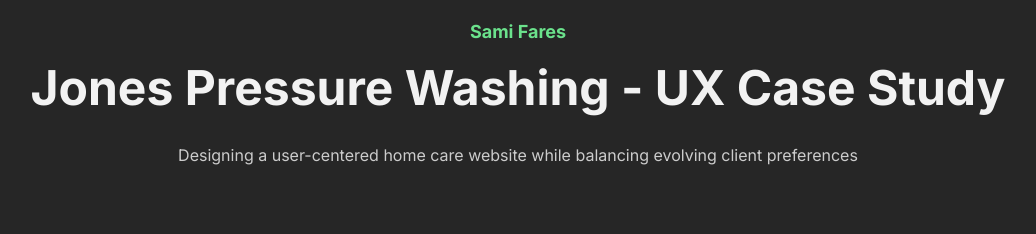
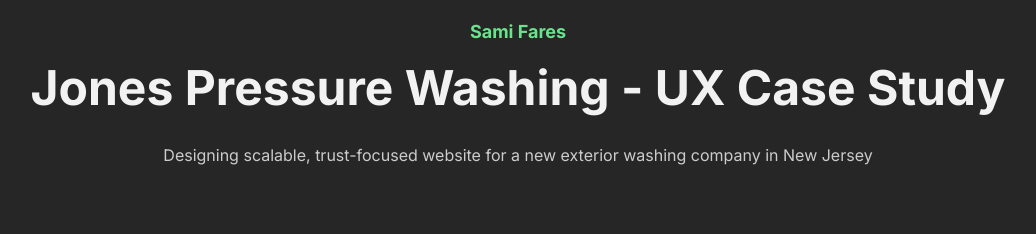
Before and after one commit to pixelverse-studios/sami-fares-portfolio, a Next.js app: page /works/jones-pressure-washing in a window 1280 px wide. Shown: the top 234 px of the page, without its empty margins (122-1158 px from the left). Built offline with nearby package versions, Linux system fonts and the light colour scheme.

Commit message:
fix subheader

```diff
--- a/src/app/works/jones-pressure-washing/page.tsx
+++ b/src/app/works/jones-pressure-washing/page.tsx
@@ -14,7 +14,7 @@
       <WorkHero
         img="/assets/JPW case/JPW_Hero.png"
         header="Jones Pressure Washing - UX Case Study"
-        descriptor="Designing a user-centered home care website while balancing evolving client preferences"
+        descriptor="Designing scalable, trust-focused website for a new exterior washing company in New Jersey"
       />
       <ProblemFraming
         items={caseJpw.problemFraming}
```
